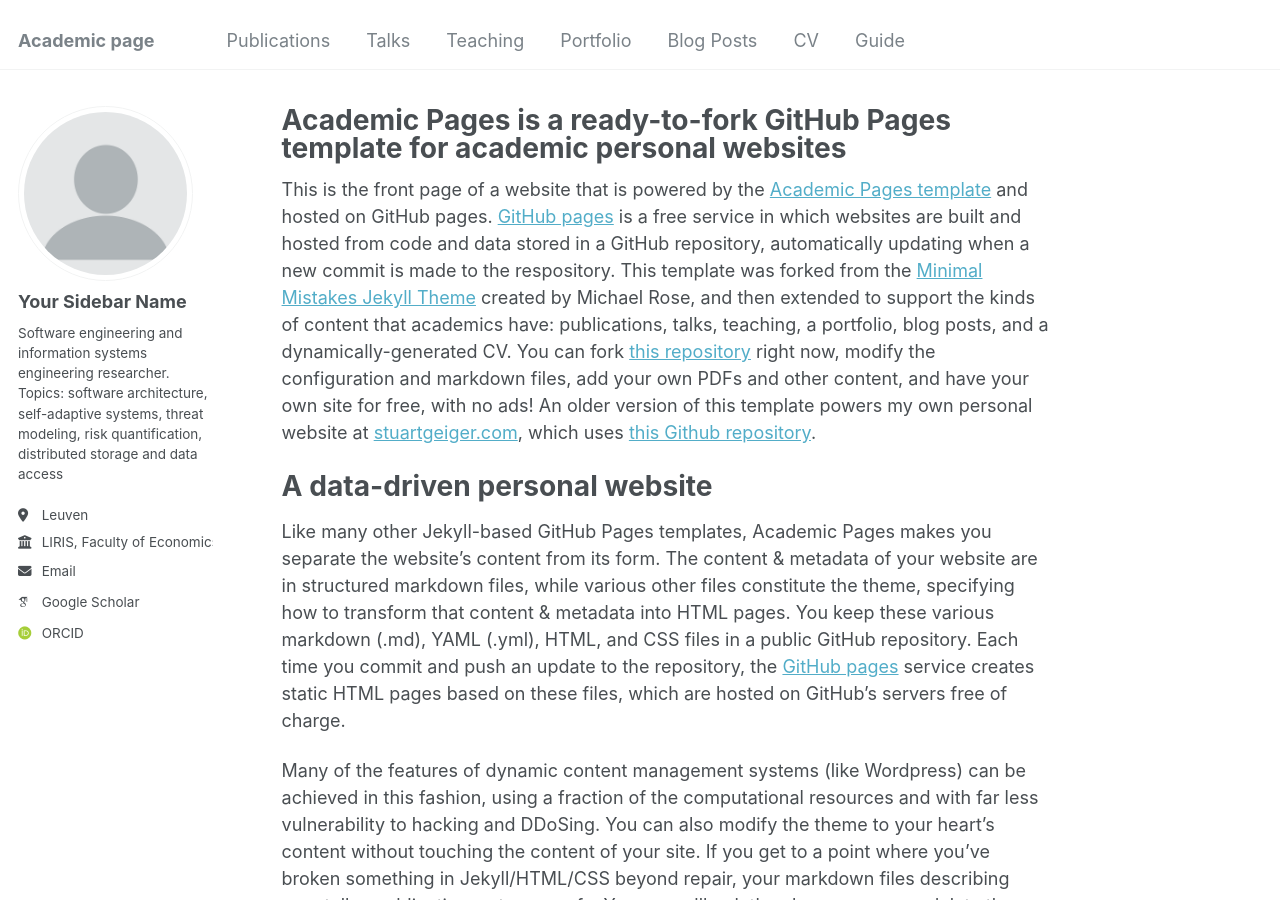
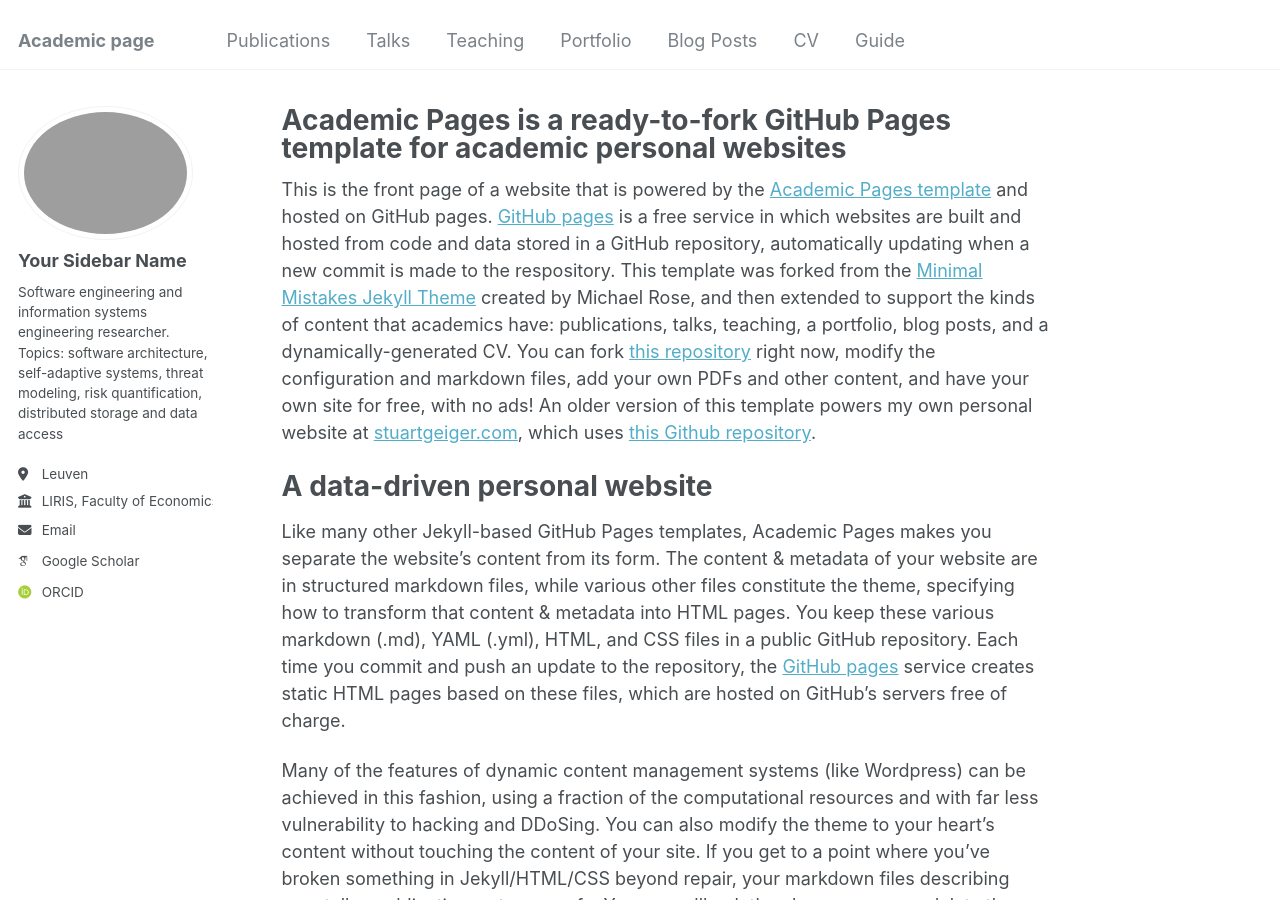
Before and after one commit to dimitri-vanlanduyt/dimitri-vanlanduyt.github.io, a Jekyll site: the page built from _pages/about.md, in a window 1280 px wide and 900 px high. Built offline with Jekyll 4.4.1, drawn with Linux system fonts in a browser that asks for light colours; some web fonts are replaced.

Commit message:
Update _config.yml

```diff
--- a/_config.yml
+++ b/_config.yml
@@ -21,7 +21,7 @@ repository               : "dimitri-vanlanduyt/dimitri-vanlanduyt.github.io"
 #               Additional customization can be done by editing /_includes/author-profile.html
 author:
   # Biographic information
-  avatar           : "profile.png"
+  avatar           : "u0046781.jpg"
   name             : "Your Sidebar Name"
   pronouns         : # example: "she/her"
   bio              : "Software engineering and information systems engineering researcher. Topics: software architecture, self-adaptive systems, threat modeling, risk quantification, distributed storage and data access"
```
